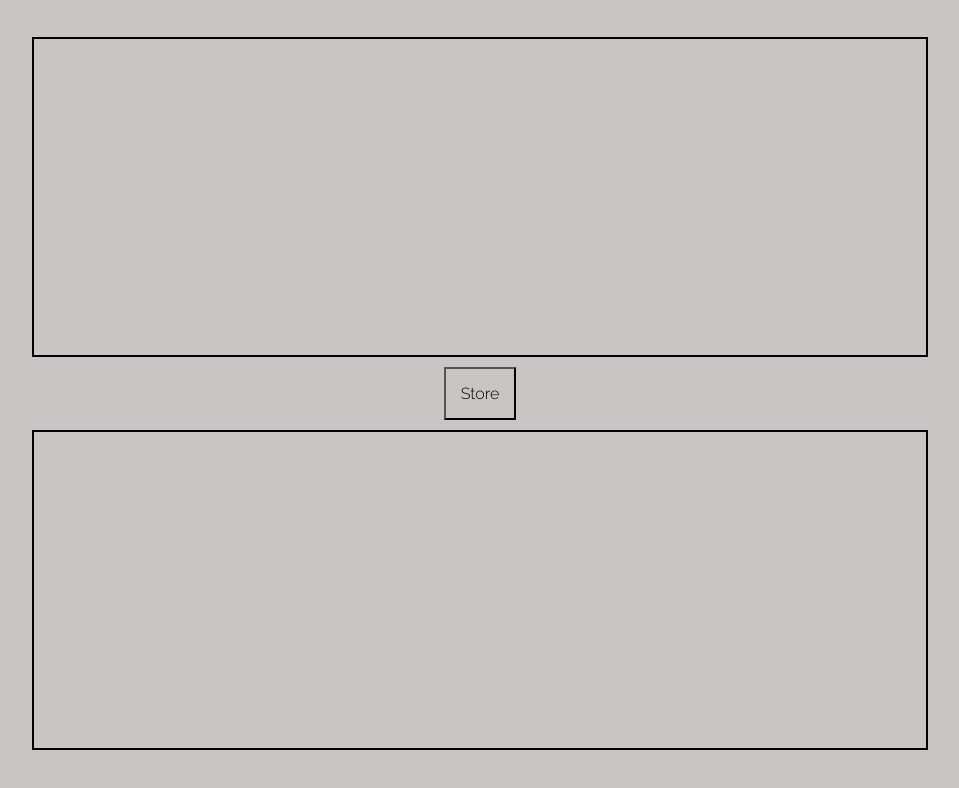
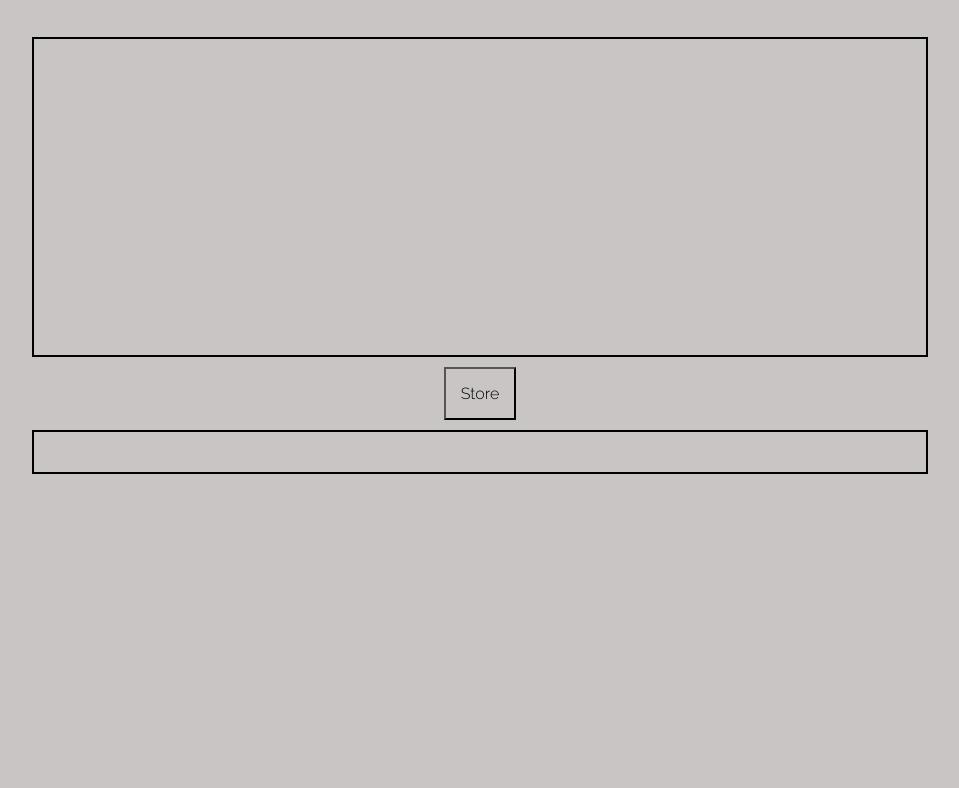
Before and after one commit to mcgidoug/il-common-core-cerc-creator, a website with bundled scripts: page index.html in a window 1280 px wide. Shown: the part 162-950 px from the top of the page, without its empty margins (160-1119 px from the left). After the commit the page ends 800 px from the top, so only its background shows below. Built offline with nearby package versions, Linux system fonts and the light colour scheme.

Commit message:
quick fix local storage box scroll

```diff
--- a/style.css
+++ b/style.css
@@ -59,8 +59,9 @@
   border: 2px solid black;
   padding: 20px;
   width: 70vw;
-  height: 40vh;
   font-size: 1.75rem;
+  max-height: 200px;
+  overflow: auto;
 }
 
 .claim_color {
```
